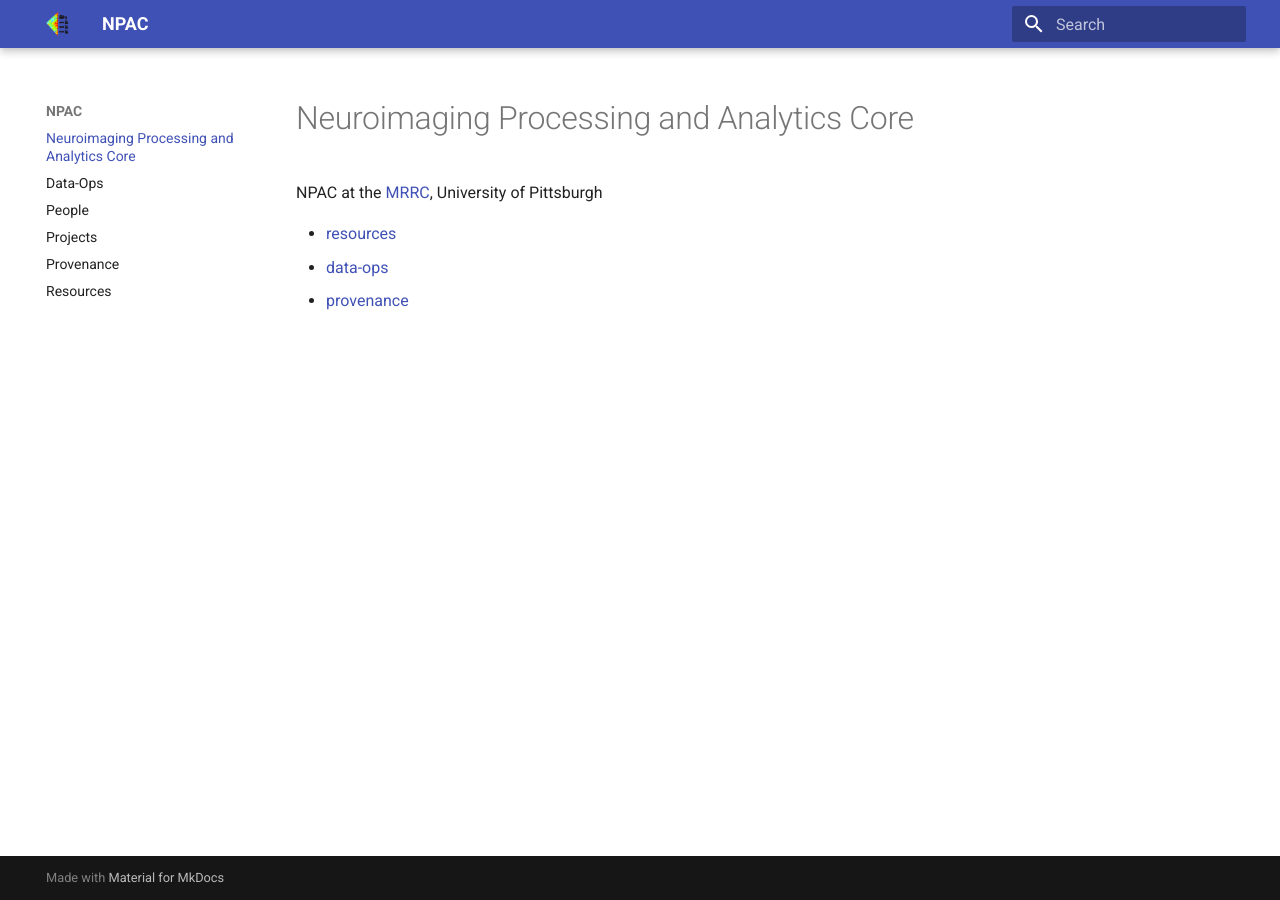
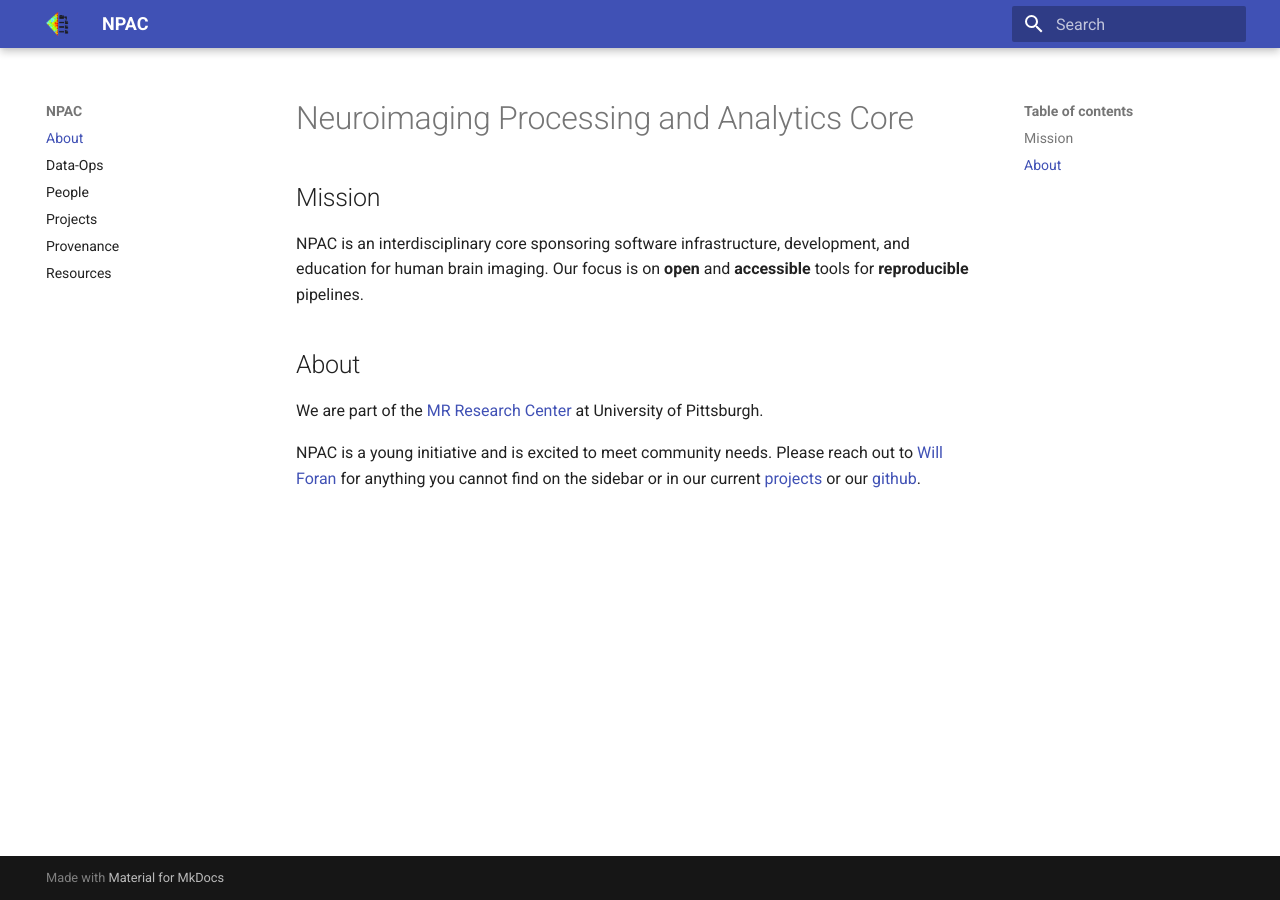
Before and after one commit to NPACore/NPACore.github.io, an MkDocs documentation site: the page built from docs/index.md, in a window 1280 px wide. Built offline with MkDocs 1.6.1 and Material for MkDocs 9.7.7, drawn with Linux system fonts in a browser that asks for light colours.

Commit message:
✨ index/about: add mission statement

```diff
--- a/docs/index.md
+++ b/docs/index.md
@@ -1,7 +1,13 @@
+---
+title: About
+---
 # Neuroimaging Processing and Analytics Core
 
-NPAC at the [MRRC](https://www.rad.pitt.edu/mrrc-home.html), University of Pittsburgh
+## Mission
+NPAC is an interdisciplinary core sponsoring software infrastructure, development, and education for human brain imaging. Our focus is on **open** and **accessible** tools for **reproducible** pipelines.
 
- * [resources](resources)
- * [data-ops](data-opts)
- * [provenance](provenance)
+## About
+
+We are part of the [MR Research Center](https://www.rad.pitt.edu/mrrc-home.html) at University of Pittsburgh.
+
+NPAC is a young initiative and is excited to meet community needs. Please reach out to [Will Foran](mailto:foran@pitt.edu) for anything you cannot find on the sidebar or in our current [projects](projects) or our [github](//github.com/npacore).
```
